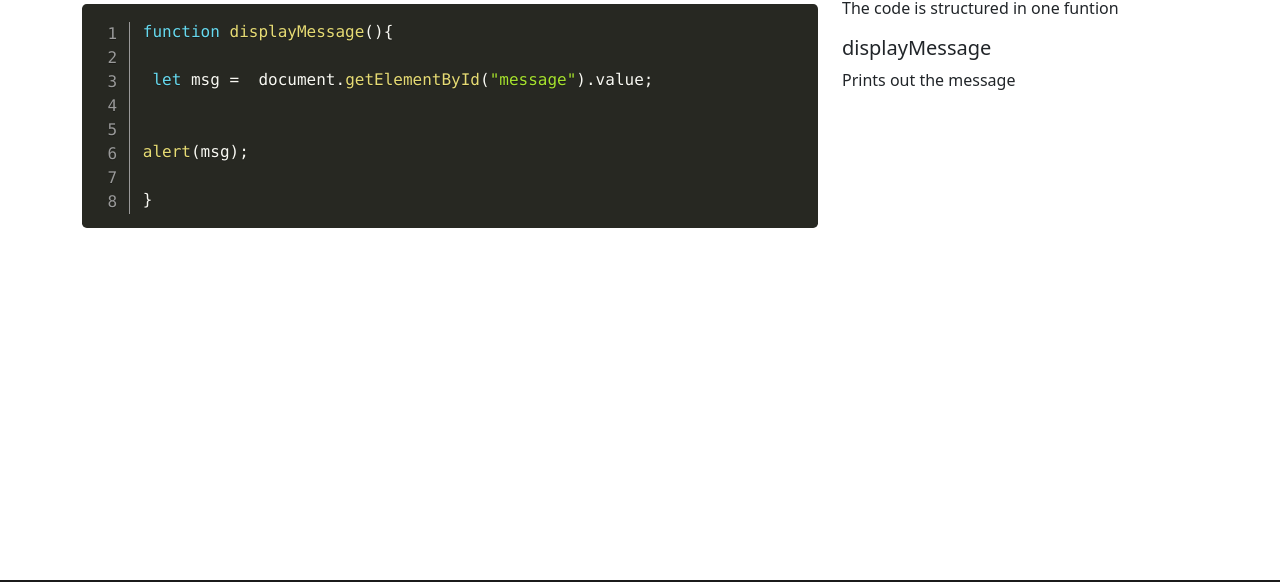
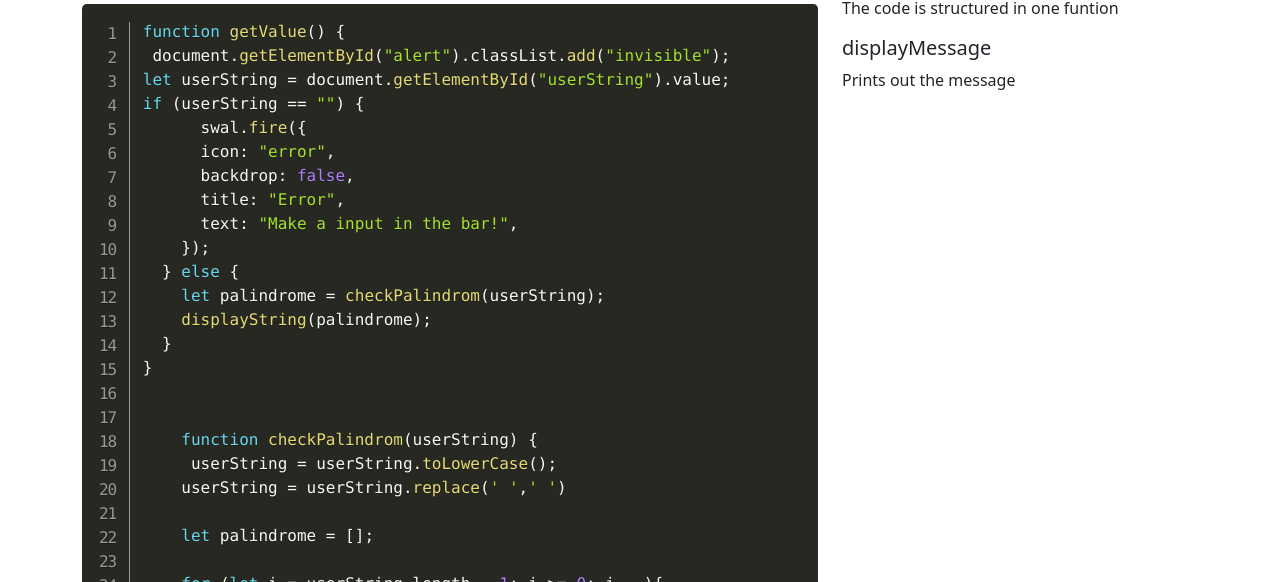
Before and after one commit to Travistybrown/palindrome, a plain HTML site: page code.html in a window 1280 px wide. Shown: the part 154-736 px from the top of the page. Drawn offline with nearby package versions, Linux system fonts and the light colour scheme.

Commit message:
dsfsfdfds

```diff
--- a/code.html
+++ b/code.html
@@ -87,14 +87,49 @@
         <div class="col-12 col-lg-8">
           <pre class="line-numbers">
                 <code class="language-js">
-                    function displayMessage(){
-
-                 let msg =  document.getElementById("message").value;
+               function getValue() {
+ document.getElementById("alert").classList.add("invisible");
+let userString = document.getElementById("userString").value;
+if (userString == "") {
+      swal.fire({
+      icon: "error",
+      backdrop: false,
+      title: "Error",
+      text: "Make a input in the bar!",
+    });
+  } else {
+    let palindrome = checkPalindrom(userString);
+    displayString(palindrome);
+  }
+}
 
 
-                alert(msg);
+    function checkPalindrom(userString) {
+     userString = userString.toLowerCase();
+    userString = userString.replace(' ',' ')
 
-                }
+    let palindrome = [];
+
+    for (let i = userString.length - 1; i >= 0; i-- ){
+    palindrome += userString[i];
+ }
+    if(palindrome == userString){
+    palindrome = "Is a palindrome";
+ }  else{
+    palindrome = "Is NOT a palindrome";
+ }
+    return palindrome ;
+
+}
+
+
+function displayString(palindrome) {
+  document.getElementById(
+    "msg"
+  ).innerHTML = `Your string reversed is: <strong>${palindrome}</strong>`;
+  document.getElementById("alert").classList.remove("invisible");
+}
+
                 </code>
             </pre>
         </div>
```
